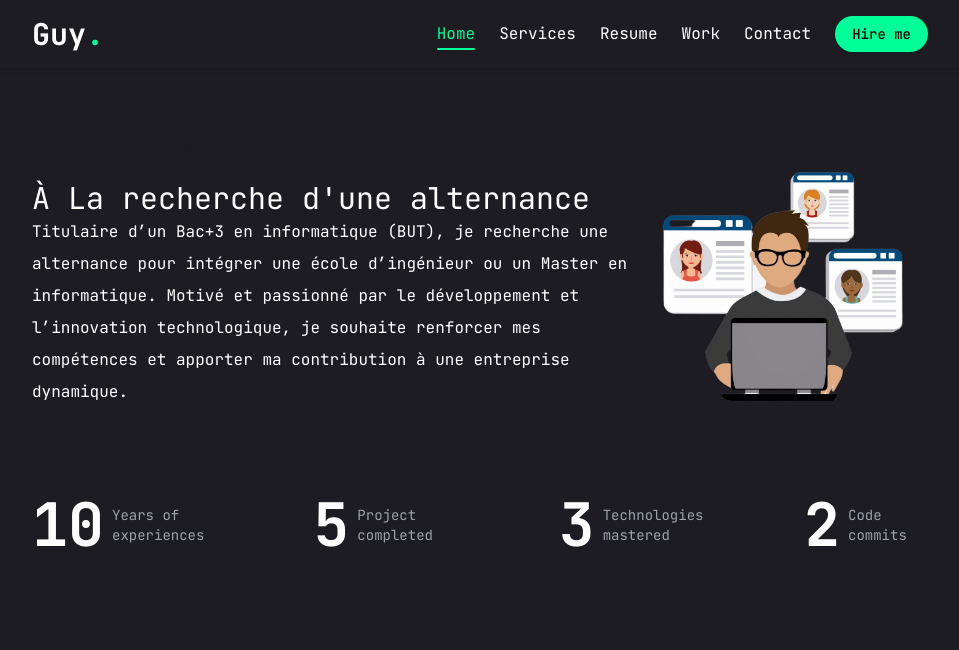
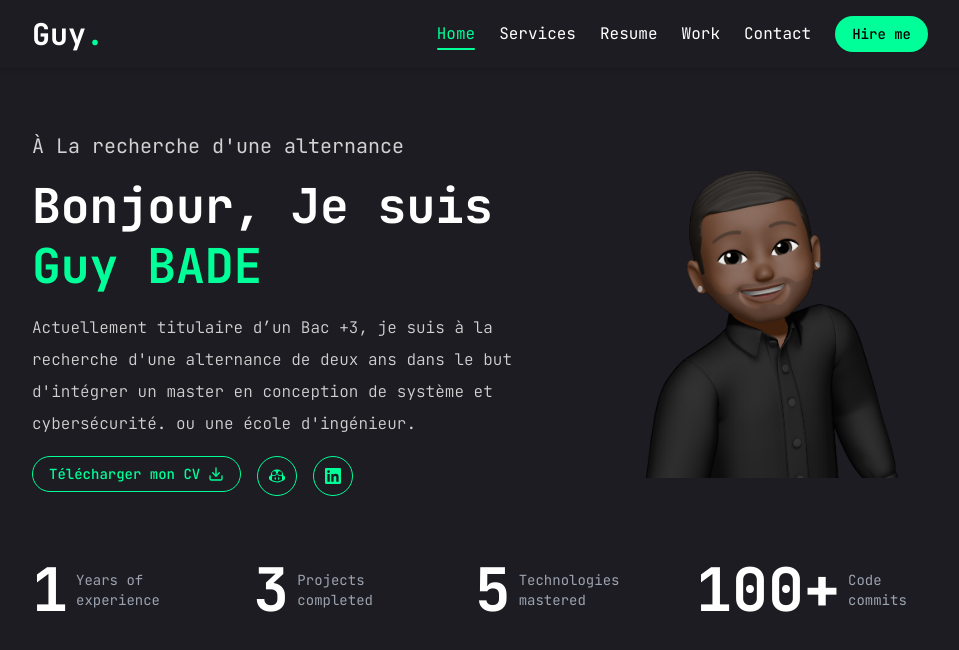
Before and after one commit to guyevaristebade/Portefolio_V2, a Next.js app: page / in a window 1280 px wide. Shown: the top 650 px of the page, without its empty margins (160-1119 px from the left). Built offline with nearby package versions, Linux system fonts and the light colour scheme.

Commit message:
mis à jour de la page d'accueil

```diff
--- a/app/page.tsx
+++ b/app/page.tsx
@@ -4,16 +4,35 @@ import Section from "@/components/Section";
 import Spacing from "@/components/Spacing";
 
 export default function Home() {
+  const statsData = [
+    {
+      title: "Years of experience",
+      value: "1",
+    },
+    {
+      title: "Projects completed",
+      value: "3",
+    },
+    {
+      title: "Technologies mastered",
+      value: "5",
+    },
+    {
+      title: "Code commits",
+      value: "100+",
+    },
+  ];
+
   return (
     <Section className="flex-1">
       <Hero />
       <Spacing size="sm" />
       <div className="flex justify-between items-center flex-col md:flex-row  gap-4">
-        <Stats title="Years of experiences " value="10" />
-        <Stats title="Project completed" value="5" />
-        <Stats title="Technologies mastered" value="3" />
-        <Stats title="Code commits" value="2" />
+        {statsData.map((stat, index) => (
+          <Stats key={index} title={stat.title} value={stat.value} />
+        ))}
       </div>
+      <Spacing size="md" />
     </Section>
   );
 }
--- a/components/Hero.tsx
+++ b/components/Hero.tsx
@@ -1,27 +1,69 @@
 import React from "react";
 import Section from "./Section";
 import Image from "next/image";
+import Link from "next/link";
+import { cn } from "@/lib/utils";
+import { buttonVariants } from "./ui/button";
+import LinkedinIcon from "./icons/LinkedinIcon";
+import GithubIcons from "./icons/GithubIcons";
+import { Download } from "lucide-react";
 const Hero = () => {
   return (
-    <Section className="grid grid-cols-3 max-md:flex max-md:flex-col max-md:text-center ">
-      <div className="col-span-2 max-md:order-2">
-        <h2 className="font-caption text-5xl text-primary">Guy BADE</h2>
-        <h3 className="text-3xl font-caption">
+    <Section className="flex justify-between  md:flex-row flex-col-reverse items-center gap-8">
+      <div className="flex flex-col gap-4 justify-center md:gap-4 text-center lg:text-left xl:text-left">
+        <span className="text-xl text-white/80">
           {"À La recherche d'une alternance"}
-        </h3>
-        <p className="max-md:text-base">
+        </span>
+        <h1 className="text-5xl font-bold leading-tight ">
+          Bonjour, Je suis <br /> <span className="text-accent">Guy BADE</span>
+        </h1>
+        <p className="max-w-[500px] text-md font-light mx-auto text-white/80">
           {
-            "Titulaire d’un Bac+3 en informatique (BUT), je recherche une alternance pour intégrer une école d’ingénieur ou un Master en informatique. Motivé et passionné par le développement et l’innovation technologique, je souhaite renforcer mes compétences et apporter ma contribution à une entreprise dynamique."
+            "Actuellement titulaire d’un Bac +3, je suis à la recherche d'une alternance de deux ans dans le but d'intégrer un master en conception de système et cybersécurité. ou une école d'ingénieur."
           }
         </p>
+        <div className="flex gap-4 max-md:justify-center">
+          <Link
+            href="#"
+            className={cn(
+              buttonVariants({ variant: "outline" }),
+              "border rounded-full border-accent text-accent hover:text-black"
+            )}
+          >
+            <span className="text-sm flex items-center gap-2">
+              Télécharger mon CV <Download />{" "}
+            </span>
+          </Link>
+
+          <Link
+            href="https://github.com/guyevaristebade"
+            target="_blank"
+            className={cn(
+              buttonVariants({ variant: "outline" }),
+              "border rounded-full border-accent text-accent hover:text-black flex items-center justify-center w-10 h-10"
+            )}
+          >
+            <GithubIcons />
+          </Link>
+          <Link
+            href="https://www.linkedin.com/in/guy-bade-67743019b/"
+            target="_blank"
+            className={cn(
+              buttonVariants({ variant: "outline" }),
+              "border rounded-full border-accent text-accent hover:text-black flex items-center justify-center w-10 h-10"
+            )}
+          >
+            <LinkedinIcon />
+          </Link>
+        </div>
       </div>
-      <div className="col-span-1 flex justify-center max-md:order-1">
+      <div className="flex justify-center rounded-full">
         <Image
           src={"/avatar.png"}
           alt="Guy BADE"
           className="w-full h-auto rounded max-w-xs"
-          width={300}
-          height={300}
+          width={400}
+          height={500}
         />
       </div>
     </Section>
--- /dev/null
+++ b/components/PageTransition.tsx
@@ -0,0 +1,8 @@
+import { AnimatePresence } from "motion/react";
+import React, { PropsWithChildren } from "react";
+
+const PageTransition = ({ children }: PropsWithChildren) => {
+  return <AnimatePresence>{children}</AnimatePresence>;
+};
+
+export default PageTransition;
--- a/package.json
+++ b/package.json
@@ -15,6 +15,7 @@
     "clsx": "^2.1.1",
     "geist": "^1.3.1",
     "lucide-react": "^0.475.0",
+    "motion": "^12.9.4",
     "next": "15.1.7",
     "react": "^19.0.0",
     "react-dom": "^19.0.0",
```
Also changed, not shown: public/avatar.png, 1 other file (tests, documents, lock files or other folders).
